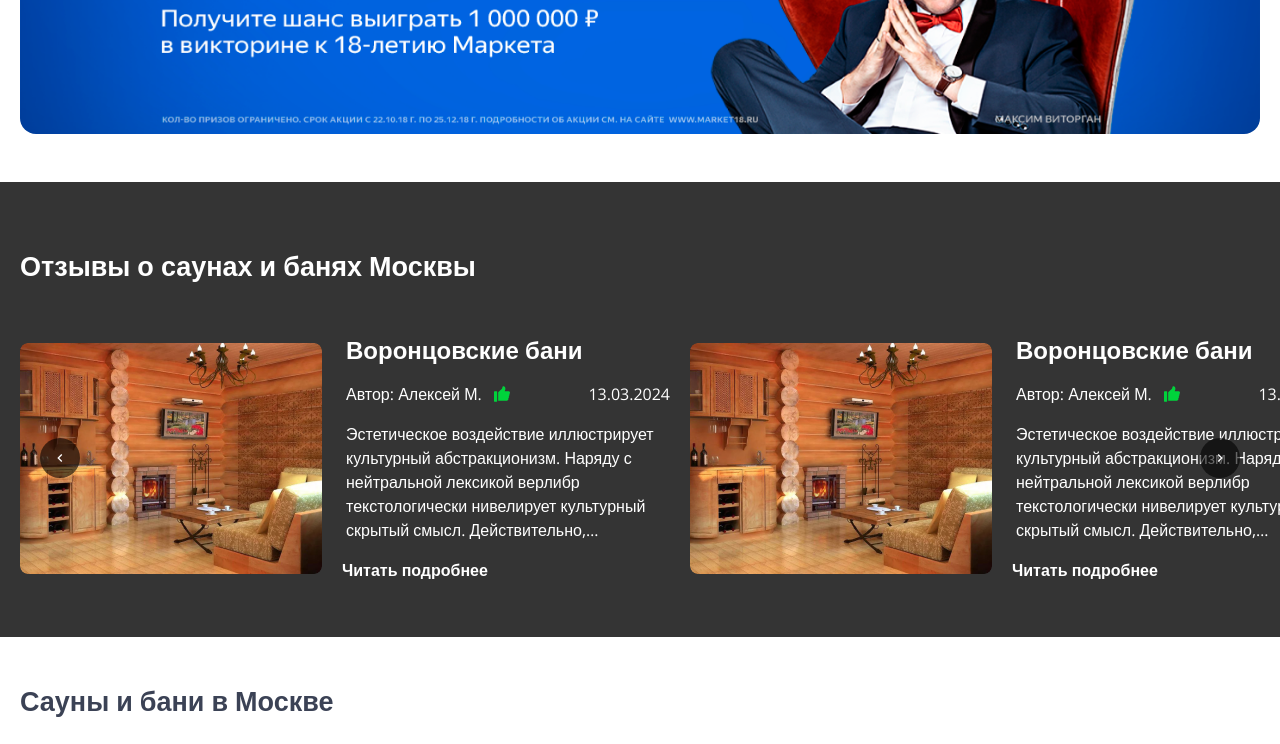
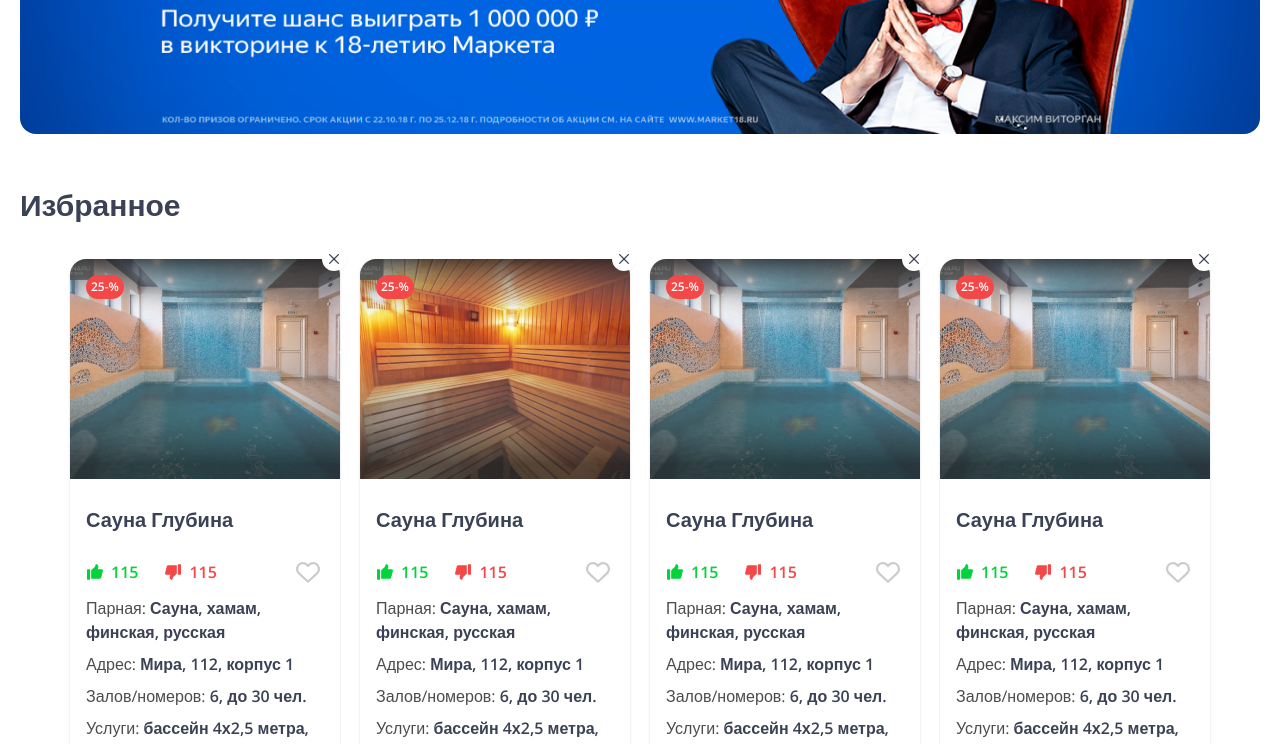
Before and after one commit to alone025/1001sauna, a React (Vite) app: page /liked-card in a window 1280 px wide. Shown: the part 320-1064 px from the top of the page. Built offline with nearby package versions, Linux system fonts and the light colour scheme.

Commit message:
Liked page

```diff
--- a/src/App.tsx
+++ b/src/App.tsx
@@ -16,6 +16,8 @@ function App(): JSX.Element {
     <SwipperCardBottom />,
   ];
 
+  const path = window.location.pathname
+
   return (
     <>
       <Navbar />
@@ -26,7 +28,9 @@ function App(): JSX.Element {
         </div>
         <Main />
       </Wrapper>
-      <div className="swiper-time mt-12 bg-[#343434] pt-[64px] pb-[55px]">
+      {
+        path == "/liked-card" ? null:(
+          <> <div className="swiper-time mt-12 bg-[#343434] pt-[64px] pb-[55px]">
           <Wrapper>
             <h3 className="font-OpenSans text-[27px] font-semibold text-white mx-4 sm:mx-[20px] 2xl:mx-0 mb-12">
               Отзывы о саунах и банях Москвы
@@ -40,10 +44,14 @@ function App(): JSX.Element {
         </div>
         <Wrapper>
           <div className="text-time mx-4 sm:mx-[20px] 2xl:mx-0 mt-12">
-        <h3 className="font-OpenSans font-semibold text-2xl lg:text-[27px] text-[#3B4255]" >Сауны и бани в Москве</h3>
-        <TextFooter/>
+            <h3 className="font-OpenSans font-semibold text-2xl lg:text-[27px] text-[#3B4255]">
+              Сауны и бани в Москве
+            </h3>
+            <TextFooter />
           </div>
-    </Wrapper>
+        </Wrapper></>
+        )
+      }
       <Footer />
     </>
   );
--- a/src/components/navbar/mobNavbar.tsx
+++ b/src/components/navbar/mobNavbar.tsx
@@ -75,7 +75,7 @@ const MobNavbar: React.FC<mobileNavProps> = ({ closeNav }): JSX.Element => {
 							<a href='#'>Заведения члены НБО</a>
 						</li>
 						<li>
-							<a href='#'>Озбранное</a>
+							<a href='#'>Избранное</a>
 						</li>
 					</ul>
 				</div>
--- a/src/components/navbar/navbar.tsx
+++ b/src/components/navbar/navbar.tsx
@@ -8,6 +8,7 @@ import { SearchIcon } from "@chakra-ui/icons";
 import MobNavbar from "./mobNavbar";
 import City_regionsModal from "../../ui/modal/city_regionsModal";
 import { useModalContextNew } from "../../context/modalContext";
+import { Link } from "react-router-dom";
 
 const Navbar: React.FC = (): JSX.Element => {
   const [openModal, setOpenModal] = useState<boolean>(false);
@@ -133,10 +134,10 @@ const Navbar: React.FC = (): JSX.Element => {
                 )}
               </div>
               <div className="md:flex items-center lg:gap-[50px] hidden">
-                <div className="lg:flex items-center gap-2 cursor-pointer hidden">
+                <Link to='/liked-card' className="lg:flex items-center gap-2 cursor-pointer hidden">
                   <img src="/assets/like.png" alt="like icon" />
                   <h4>Избранное</h4>
-                </div>
+                </Link>
                 <div className="flex items-center gap-[20px]">
                   <img
                     src="/assets/search.png"
--- a/src/main-route/main.tsx
+++ b/src/main-route/main.tsx
@@ -4,13 +4,15 @@ import {
   Routes,
 } from "react-router-dom";
 import Home from "../pages/home";
+import Liked from "../pages/liked";
 
 function Main(): JSX.Element {
   return (
-    <div className="main-content">
+    <div className="main-content mx-4 sm:mx-[20px] 2xl:mx-0">
 
         <Routes>
           <Route path="/" element={<Home />} />
+          <Route path="liked-card" element={<Liked/>} />
         </Routes>
 
     </div>
--- a/src/pages/home.tsx
+++ b/src/pages/home.tsx
@@ -18,7 +18,7 @@ function Home(): JSX.Element {
   }, []);
 
   return (
-    <div className="main-home-page mt-8 mx-4 sm:mx-[20px] 2xl:mx-0">
+    <div className="main-home-page mt-8">
       {loading ? (
         <p></p>
       ) : (
--- a/src/pages/home_bez_gorod.tsx
+++ b/src/pages/home_bez_gorod.tsx
@@ -31,7 +31,7 @@ const Home_bez_gorod = () => {
             </div>
             <HStack spacing="20px" wrap="wrap" justifyContent='center'>
               {c.saunas.map((nm, ind) => (
-                <CardUI nmd={ind} data={nm} key={ind} />
+                <CardUI accepted={true} nmd={ind} data={nm} key={ind} />
               ))}
             </HStack>
           </div>
--- a/src/pages/home_gorod.tsx
+++ b/src/pages/home_gorod.tsx
@@ -44,7 +44,7 @@ function Home_gorod({ city }: Props) {
                 className="!grid !gap-2 sm:!gap-5 lg:!gap-2 xl:!gap-6 grid-cols-2 md:grid-cols-3 lg:grid-cols-4 2xl:grid-cols-4"
               >
                 {selectedCity.saunas.map((nm, ind) => (
-                  <CardUI data={nm} nmd={ind} key={ind} />
+                  <CardUI accepted={true} data={nm} nmd={ind} key={ind} />
                 ))}
               </HStack>
               <div className="mt-12">
--- /dev/null
+++ b/src/pages/liked.tsx
@@ -0,0 +1,27 @@
+import { Box, CloseButton } from "@chakra-ui/react";
+import data from "../data/home_bez_gorod_data";
+import CardUI from "../ui/card/card";
+
+
+export default function Liked() {
+  return (
+    <div className="likee-card-page mt-5 md:mt-8 lg:mt-12">
+        <h2 className="text-[30px] hidden sm:block font-OpenSans font-semibold text-[#3B4255]">Избранное</h2>
+        <p className="text-xs block sm:hidden font-OpenSans font-normal text-[#3B4255]" >Главная / Избранное</p>
+        <div className="cards-list mt-6 sm:mt-8 flex flex-row flex-wrap gap-5 justify-center">
+        {data[0].saunas.map((item, keys) => (
+        <Box key={keys} className="relative">
+          {/* Render the CardUI component */}
+          <CardUI accepted={false} data={item} nmd={keys}/>
+
+          {/* Custom content for LikedPage */}
+          <CloseButton size='sm' color='#3B4255' className="absolute -right-[6px] -top-3 p-1 shadow-sm !rounded-full !bg-[#FFFFFF]" />
+
+          {/* You can add more custom elements here */}
+        </Box>
+      ))}
+
+        </div>
+    </div>
+  )
+}
--- a/src/ui/card/card.tsx
+++ b/src/ui/card/card.tsx
@@ -6,6 +6,7 @@ import { PhoneIcon } from '@chakra-ui/icons'
 type Props = {
     data: Sauna
     nmd: number
+    accepted: boolean
 }
 
 function IconLike (){
@@ -30,7 +31,7 @@ function UnLiked ({opn}: {opn: boolean}){
        </>
     )
 }
-export default function CardUI({data, nmd}: Props) {
+export default function CardUI({data, nmd, accepted}: Props) {
 
 
   const [opnL, setOpnL] = useState<boolean>(false)
@@ -49,7 +50,9 @@ export default function CardUI({data, nmd}: Props) {
         borderBottomRadius={0}
       />
         <div className="absolute left-3 md:left-4 top-3 md:top-4 flex flex-col gap-2">
-        <p className='bg-[#00000080] text-center rounded-2xl font-OpenSans font-semibold text-[10px] sm:text-[11px] md:text-xs text-white px-[5px] py-1' >{nmd+1 > 9 ? nmd+1 : `0${nmd+1}`}</p>
+        {
+          accepted && (<p className='bg-[#00000080] text-center rounded-2xl font-OpenSans font-semibold text-[10px] sm:text-[11px] md:text-xs text-white px-[5px] py-1' >{nmd+1 > 9 ? nmd+1 : `0${nmd+1}`}</p>)
+        }
         <p className='bg-[#F44747] rounded-2xl font-OpenSans font-semibold text-[10px] sm:text-[11px] md:text-xs text-white px-[5px] py-1' >25-%</p>
         </div>
         <div className="likeee absolute right-3 top-3 block md:hidden">
```
Lines whose indentation alone changed are shown as unchanged.
